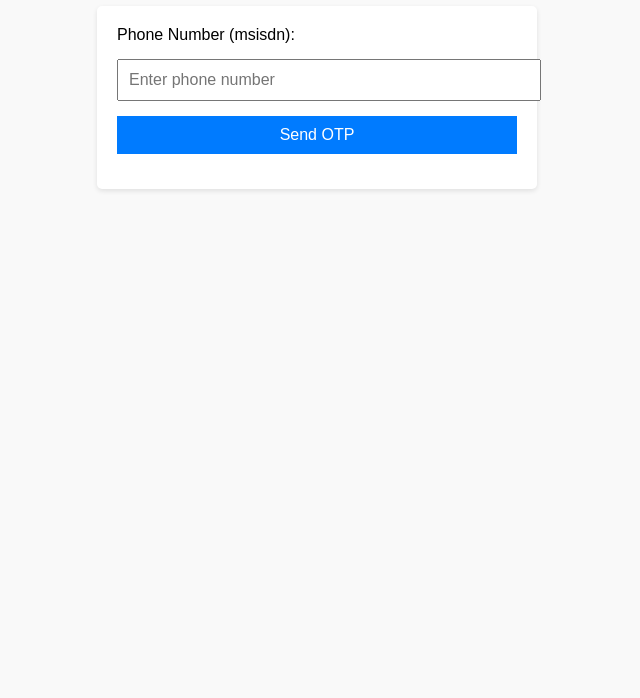
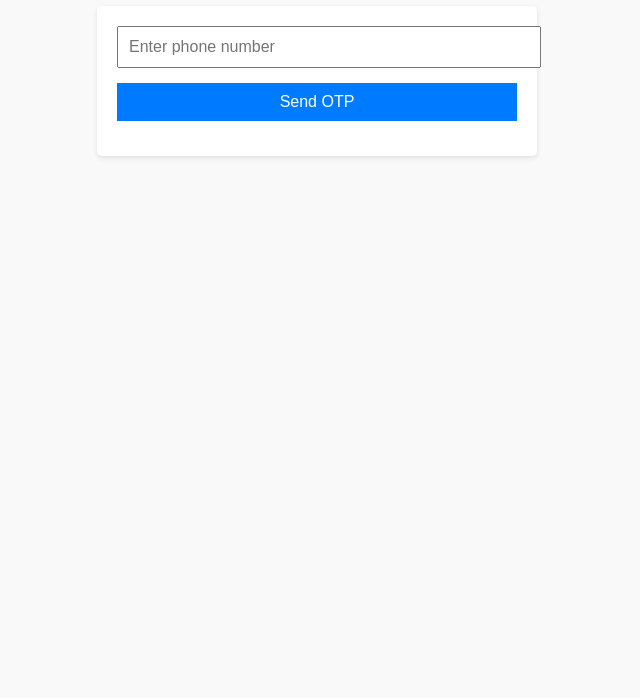
Before and after one commit to MR-DIPTO-143/mr-dipto-143.github.io, a plain HTML site: page sms/index.html in a window 1280 px wide. Shown: the part 102-800 px from the top of the page, without its empty margins (323-963 px from the left). Drawn offline with Linux system fonts and the light colour scheme.

Commit message:
Update index.html

```diff
--- a/sms/index.html
+++ b/sms/index.html
@@ -41,7 +41,6 @@
 <body>
     <h1 style="text-align: center;">Send OTP</h1>
     <form action="send_otp.php" method="POST">
-        <label for="msisdn">Phone Number (msisdn):</label>
         <input type="text" id="msisdn" name="msisdn" placeholder="Enter phone number" required>
         <button type="submit">Send OTP</button>
     </form>
```
